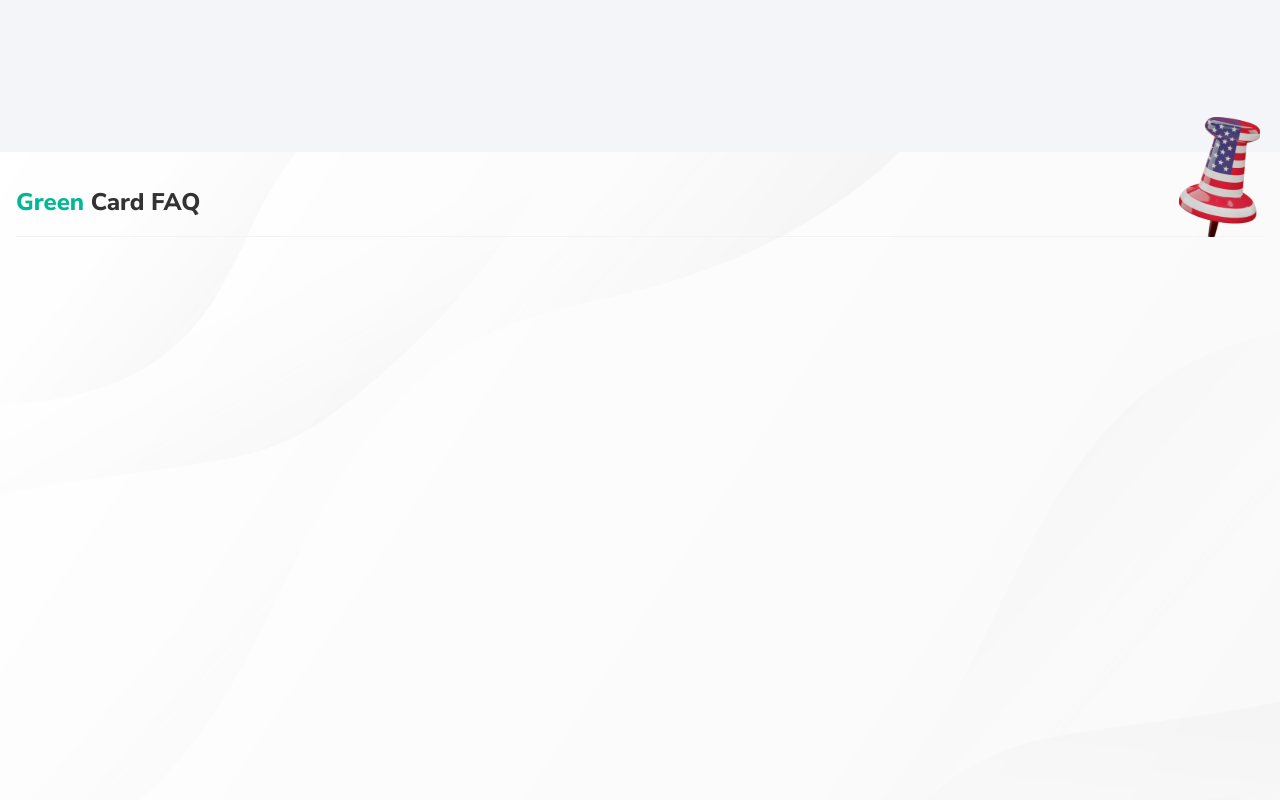
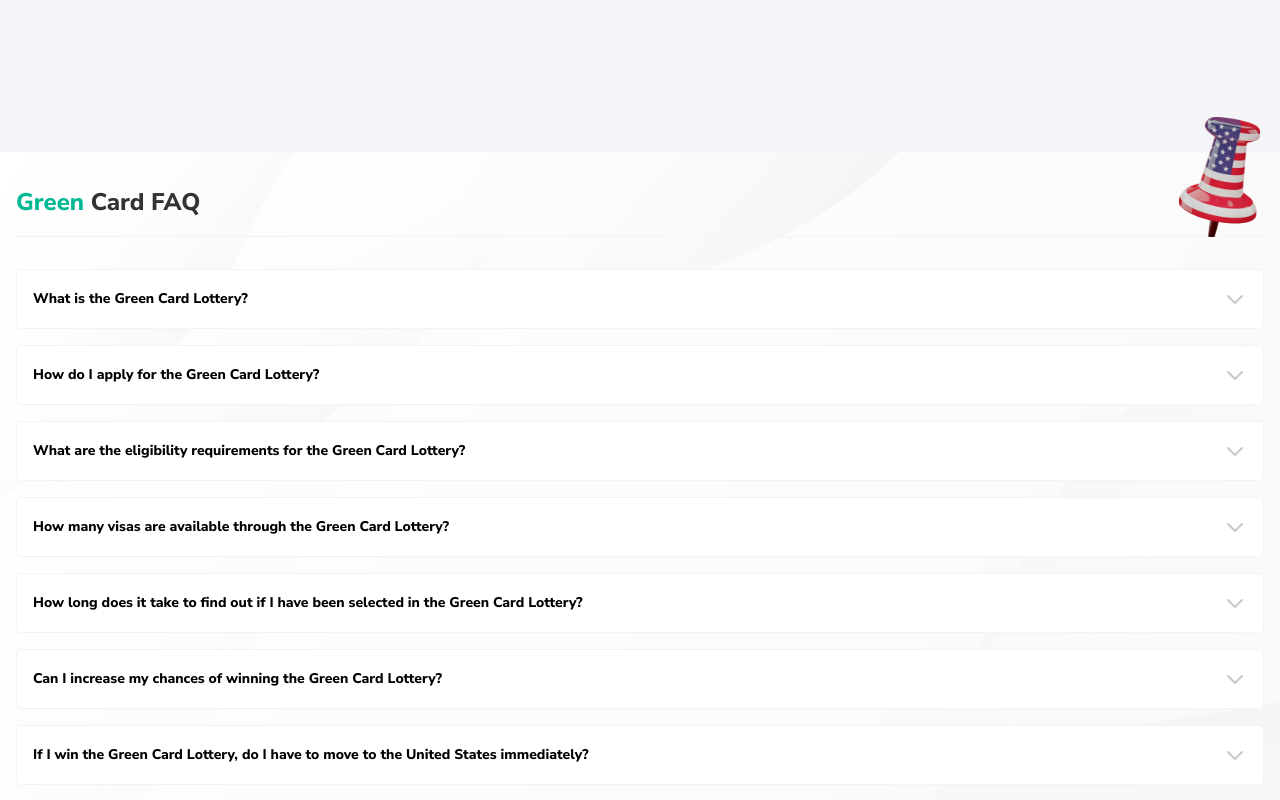
Before and after one commit to maxeq/landingpage, a Next.js app: page / in a window 1280 px wide. Shown: the part 4813-5613 px from the top of the page. Built offline with nearby package versions, Linux system fonts and the light colour scheme.

Commit message:
faq done

```diff
--- a/package.json
+++ b/package.json
@@ -12,6 +12,7 @@
     "@types/node": "18.16.0",
     "@types/react": "18.0.38",
     "@types/react-dom": "18.0.11",
+    "@types/styled-components": "^5.1.26",
     "autoprefixer": "10.4.14",
     "eslint": "8.39.0",
     "eslint-config-next": "13.3.1",
@@ -22,6 +23,7 @@
     "react-icons": "^4.8.0",
     "react-slick": "^0.29.0",
     "slick-carousel": "^1.8.1",
+    "styled-components": "^5.3.10",
     "tailwindcss": "3.3.1",
     "typescript": "5.0.4"
   },
--- /dev/null
+++ b/pages/components/faq.tsx
@@ -0,0 +1,63 @@
+// components/FAQ.tsx
+import { useState } from 'react';
+import { HiOutlineChevronUp, HiOutlineChevronDown } from "react-icons/hi";
+import styled from 'styled-components';
+
+type FAQProps = {
+  id: number;
+  activeId: number | null;
+  question: string;
+  answer: string;
+  setActiveId: (id: number | null) => void;
+};
+
+const FAQ = ({ id, activeId, question, answer, setActiveId }: FAQProps) => {
+  const isOpen = activeId === id;
+
+  const handleClick = () => {
+    setActiveId(isOpen ? null : id);
+  };
+
+  return (
+    <FAQContainer isOpen={isOpen}>
+      <Header onClick={handleClick}>
+        {question}
+        <IconWrapper>{isOpen ? <HiOutlineChevronUp className="text-[#00B894]" /> : <HiOutlineChevronDown className='text-[#C8C8C8]' />}</IconWrapper>
+      </Header>
+      {isOpen && <hr className="border-[#F3F3F3] my-2" />}
+      <Answer open={isOpen}>{answer}</Answer>
+    </FAQContainer >
+  );
+};
+
+export default FAQ;
+
+const FAQContainer = styled.div<{ isOpen: boolean }>`
+  background: #FFFFFF;
+  border: 1px solid ${({ isOpen }) => (isOpen ? "#00B894" : "#F3F3F3")};
+  padding: 1rem;
+  margin-bottom: 1rem;
+  border-radius: 5px;
+  color: #000000;
+  radius: 8px;
+`;
+
+const Header = styled.div`
+  display: flex;
+  font-weight: 800;
+  justify-content: space-between;
+  align-items: center;
+  cursor: pointer;
+`;
+
+const IconWrapper = styled.span`
+  font-size: 1.5rem;
+`;
+
+const Answer = styled.p<{ open: boolean }>`
+  max-height: ${({ open }) => (open ? '1000px' : '0')};
+  overflow: hidden;
+  margin-top: ${({ open }) => (open ? '1rem' : '0')};
+  line-height: 1.6;
+  transition: max-height 0.5s cubic-bezier(0.4, 0, 0.2, 1), margin-top 0.5s cubic-bezier(0.4, 0, 0.2, 1);
+`;
--- a/pages/index.tsx
+++ b/pages/index.tsx
@@ -1,6 +1,46 @@
 import SliderTemp from './components/sliders/sliderTemp'
+import FAQ from './components/faq';
+import { useState } from 'react';
 
 export default function Home() {
+  const [activeId, setActiveId] = useState<number | null>(null);
+  const faqs = [
+    {
+      id: 1,
+      question: 'What is the Green Card Lottery?',
+      answer: 'The Green Card Lottery, also known as the Diversity Immigrant Visa Program, is an incredible opportunity for individuals from eligible countries to win a U.S. visa and gain permanent residency in the United States.',
+    },
+    {
+      id: 2,
+      question: 'How do I apply for the Green Card Lottery?',
+      answer: 'To apply for the Green Card Lottery, you must submit a free online application during the designated registration period. Our team of experts can help guide you through the application process and ensure that your application is accurate and complete.',
+    },
+    {
+      id: 3,
+      question: 'What are the eligibility requirements for the Green Card Lottery?',
+      answer: 'To be eligible for the Green Card Lottery, you must be from a country that is eligible for the program, have a high school education or equivalent, or at least two years of work experience in an occupation that requires at least two years of training or experience.',
+    },
+    {
+      id: 4,
+      question: 'How many visas are available through the Green Card Lottery?',
+      answer: 'The Green Card Lottery provides a limited number of visas each year, typically around 50,000. However, with our expert guidance and support, you can increase your chances of being selected as a winner.',
+    },
+    {
+      id: 5,
+      question: 'How long does it take to find out if I have been selected in the Green Card Lottery?',
+      answer: 'Winners of the Green Card Lottery are typically notified by email in the spring of the year following the registration period. With our advanced technology and up-to-date knowledge, we can keep you informed and help you respond to any requests for additional information or documentation.',
+    },
+    {
+      id: 6,
+      question: 'Can I increase my chances of winning the Green Card Lottery?',
+      answer: 'While there is no guaranteed way to increase your chances of winning the Green Card Lottery, our team of experts can help ensure that your application is complete and accurate, and that you meet all of the eligibility requirements. We can also provide tips and strategies to maximize your chances of being selected as a winner.',
+    },
+    {
+      id: 7,
+      question: 'If I win the Green Card Lottery, do I have to move to the United States immediately?',
+      answer: 'No, winners of the Green Card Lottery have up to six months to apply for and receive their visa, and up to six months after that to move to the United States. Our team can provide support and guidance throughout the entire process, ensuring a smooth transition and helping you start your new life in the United States.',
+    },
+  ];
   return (
     <main>
       <header className="relative md:h-[1440px]">
@@ -229,7 +269,22 @@ export default function Home() {
         </div>
         <img src="img/adv/pin.svg" alt="Navigation Bar" className="pin-image" />
         <hr className="border-1 flex-grow-0 border-[#F3F3F3] my-0"></hr>
+        <div className="my-[32px]">
+
+          {faqs.map((faq) => (
+            <FAQ
+              key={faq.id}
+              id={faq.id}
+              activeId={activeId}
+              question={faq.question}
+              answer={faq.answer}
+              setActiveId={setActiveId}
+            />
+          ))}
+
+        </div>
       </div>
+
     </main >
 
   )
```
Also changed, not shown: 1 other file (tests, documents, lock files or other folders).
